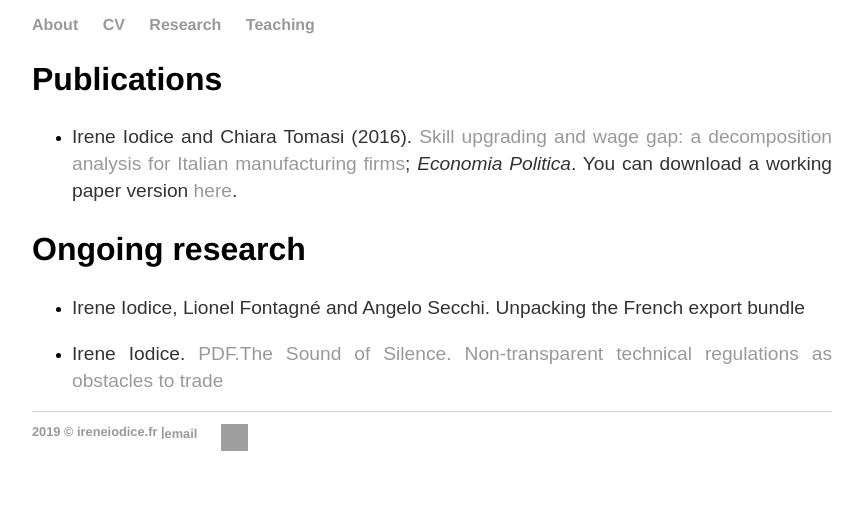
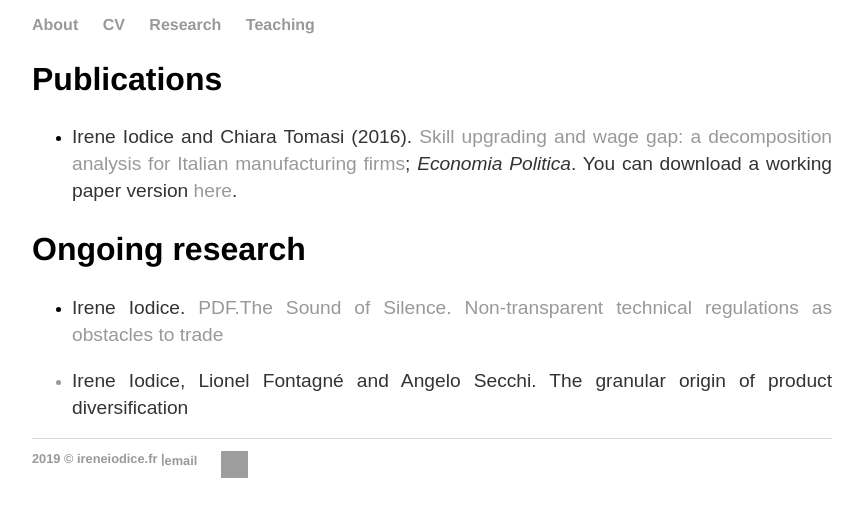
Before and after one commit to ioire/ioire.github.io, a Jekyll site: the page built from research/index.html, in a window 1280 px wide. Shown: the top 517 px of the page, without its empty margins (208-1071 px from the left). Built offline with Jekyll 4.4.1, drawn with Linux system fonts in a browser that asks for light colours; grey boxes are pictures that could not be loaded.

Commit message:
Update index.html

```diff
--- a/research/index.html
+++ b/research/index.html
@@ -9,7 +9,7 @@ title: Irene Iodice
   </ul>
  <h2>Ongoing research</h2>
 	<ul>
-     <li> <p> Irene Iodice, Lionel Fontagné and Angelo Secchi. Unpacking the French export bundle </p> </li>
   <li> <p> Irene Iodice.  <a href="https://github.com/ioire/ioire.github.io/tree/master/Research/paper_v9.pdf" target="_blank">PDF.The Sound of Silence. Non-transparent technical regulations as obstacles to trade </p> </li>
+	 <li> <p> Irene Iodice, Lionel Fontagné and Angelo Secchi. The granular origin of product diversification </p> </li>
 	</ul>
 </div><!-- /.blurb -->
```
